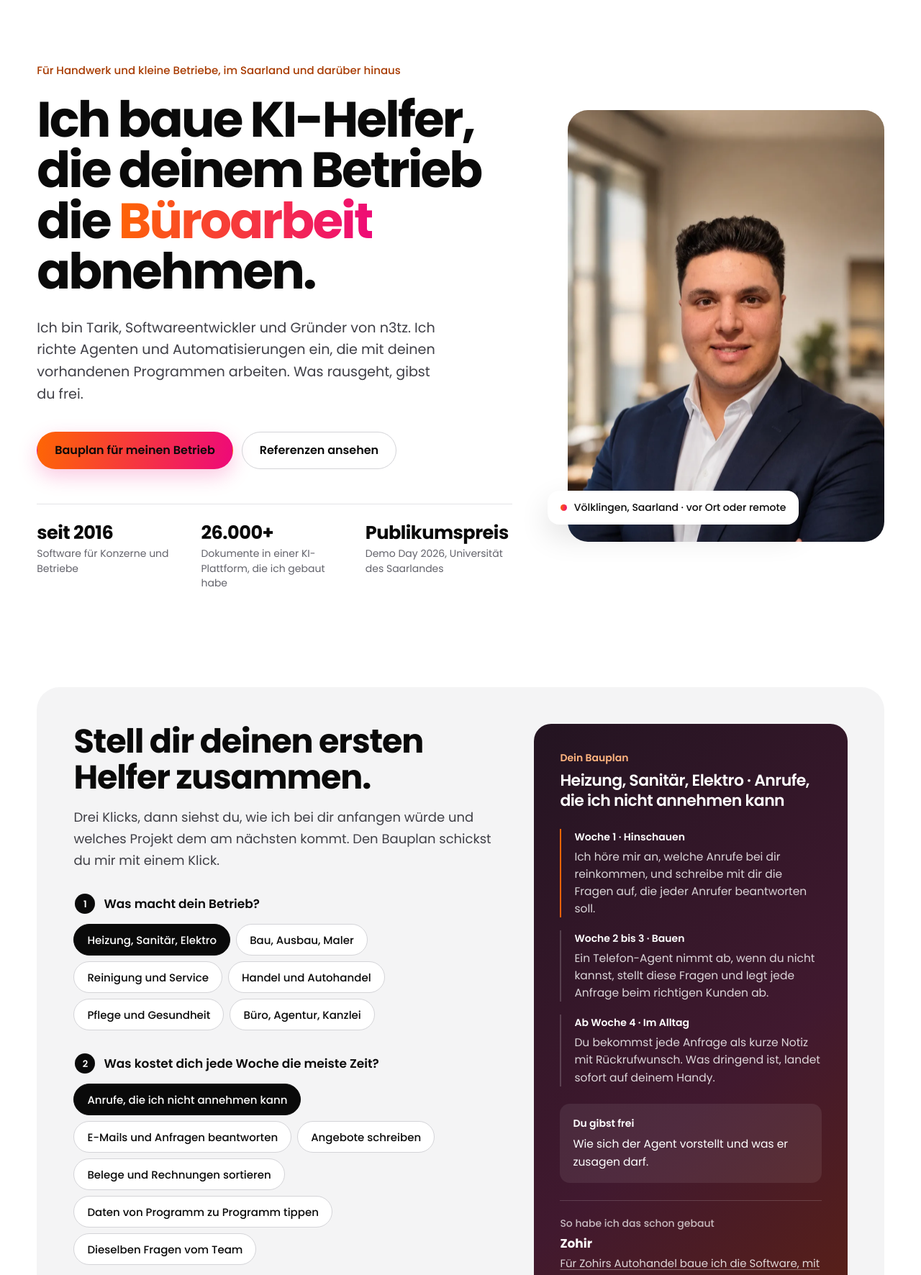
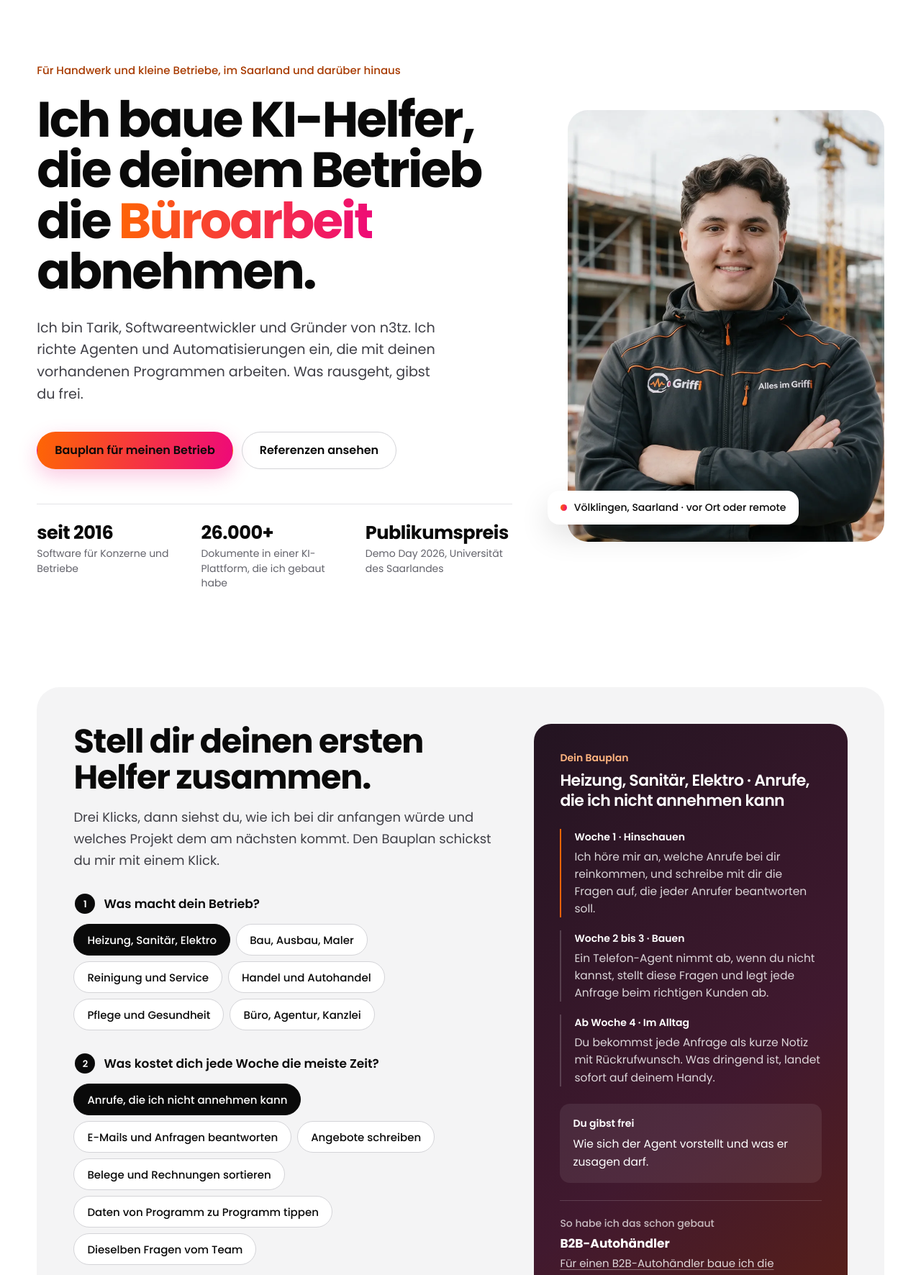
Before and after one commit to tarikermis/tarikermis.com, an Astro site: page / in a window 1280 px wide. Shown: the part 63-1835 px from the top of the page at 72% size. Built offline with nearby package versions, Linux system fonts and the light colour scheme; Astro itself is replaced by a stand-in of ours.

Commit message:
Use the Griffi-site portrait and anonymise the car dealer case
Co-Authored-By: Claude Opus 5.5 <noreply@anthropic.com>

```diff
--- a/public/llms.txt
+++ b/public/llms.txt
@@ -20,7 +20,7 @@ vCard: https://tarikermis.com/contact.vcf
 
 ## Case studies
 
-- Zohir, B2B car trade: purchase bots, CarFleet vehicle tool, Griffi document archive
+- B2B car dealer (anonymised): purchase bots, CarFleet vehicle tool, Griffi document archive
 - Medivaro Pflege: website and care-box application flow into the billing portal
 - Michael Groß Meisterbetrieb (heating and plumbing): website
 - HaliAvrupa: Shopify shop build
--- a/src/components/PracticePage.astro
+++ b/src/components/PracticePage.astro
@@ -86,7 +86,7 @@ const mailFallback = `mailto:${profile.email}?subject=${encodeURIComponent(p.mai
         </dl>
       </div>
       <figure class="pp-hero__portrait">
-        <img src="/assets/tarik-office-2026.webp" alt={c.hero.portraitAlt} width="880" height="1531" fetchpriority="high" />
+        <img src="/assets/tarik-2026-10.webp" alt={c.hero.portraitAlt} width="960" height="1200" fetchpriority="high" />
         <figcaption>
           <span class="pp-dot" aria-hidden="true"></span>
           {c.hero.place}
@@ -320,7 +320,7 @@ const mailFallback = `mailto:${profile.email}?subject=${encodeURIComponent(p.mai
 
     <section id="kontakt" class="pp-contact pp-wrap" aria-labelledby="contact-title">
       <div class="pp-contact__card">
-        <img class="pp-contact__face" src="/assets/tarik-office-2026.webp" alt="" width="880" height="1531" loading="lazy" />
+        <img class="pp-contact__face" src="/assets/tarik-2026-10.webp" alt="" width="960" height="1200" loading="lazy" />
         <div class="pp-contact__copy">
           <h2 id="contact-title">{c.contact.title}</h2>
           <p>{c.contact.text}</p>
--- a/src/data/practice.ts
+++ b/src/data/practice.ts
@@ -108,8 +108,8 @@ export type Copy = {
   footer: { legal: string; n3tz: string; rights: string };
 };
 
-const portraitAltDe = 'Tarik Ermis im Büro, dunkelblaues Sakko, Arme verschränkt';
-const portraitAltEn = 'Tarik Ermis in the office, navy blazer, arms crossed';
+const portraitAltDe = 'Tarik Ermis in Griffi-Jacke vor einer Baustelle, Arme verschränkt';
+const portraitAltEn = 'Tarik Ermis in a Griffi jacket in front of a building site, arms crossed';
 
 export const plannerMatrix: Record<string, { de: string[]; en: string[]; approve: { de: string; en: string }; caseId: string }> = {
   calls: {
@@ -124,7 +124,7 @@ export const plannerMatrix: Record<string, { de: string[]; en: string[]; approve
       'You get every enquiry as a short note with a callback request. Urgent ones reach your phone right away.',
     ],
     approve: { de: 'Wie sich der Agent vorstellt und was er zusagen darf.', en: 'How the agent introduces itself and what it may promise.' },
-    caseId: 'zohir',
+    caseId: 'autohandel',
   },
   mail: {
     de: [
@@ -200,13 +200,13 @@ export const plannerMatrix: Record<string, { de: string[]; en: string[]; approve
 
 const casesDe: Case[] = [
   {
-    id: 'zohir',
-    client: 'Zohir',
-    sector: 'B2B-Autohandel',
+    id: 'autohandel',
+    client: 'B2B-Autohändler',
+    sector: 'Fahrzeugeinkauf und Weiterverkauf an Händler',
     kind: 'Kunde seit 2025',
     stages: ['Einkauf', 'Abwicklung', 'Ablage'],
-    title: 'Für Zohirs Autohandel baue ich die Software, mit der er Fahrzeuge einkauft und abwickelt.',
-    problem: 'Zohir kauft Fahrzeuge auf den Verkaufsplattformen großer Leasinggesellschaften und verkauft sie an Händler weiter. Gute Fahrzeuge sind dort in Sekunden weg, und jedes gekaufte Auto zieht Papierkram, Fristen und Abstimmung nach sich.',
+    title: 'Für einen B2B-Autohändler baue ich die Software, mit der er Fahrzeuge einkauft und abwickelt.',
+    problem: 'Der Händler kauft Fahrzeuge auf den Verkaufsplattformen großer Leasinggesellschaften und verkauft sie an Händler weiter. Gute Fahrzeuge sind dort in Sekunden weg, und jedes gekaufte Auto zieht Papierkram, Fristen und Abstimmung nach sich.',
     built: [
       'Einkaufs-Bots, die zur Verkaufsöffnung nach seinen Regeln kaufen. Jede Änderung testen wir gemeinsam im echten Kauf.',
       'CarFleet, ein eigenes Werkzeug, in dem jedes Fahrzeug vom Kauf bis zur Übergabe geführt wird. Es hat seine Planner-Listen ersetzt.',
@@ -291,13 +291,13 @@ const casesDe: Case[] = [
 
 const casesEn: Case[] = [
   {
-    id: 'zohir',
-    client: 'Zohir',
-    sector: 'B2B car trade',
+    id: 'autohandel',
+    client: 'B2B car dealer',
+    sector: 'Buying vehicles and reselling them to dealers',
     kind: 'Client since 2025',
     stages: ['Buying', 'Processing', 'Filing'],
-    title: 'For Zohir’s car trading business I build the software he uses to buy and process vehicles.',
-    problem: 'Zohir buys vehicles on the sales platforms of large leasing companies and sells them on to dealers. Good cars are gone within seconds, and every purchase brings paperwork, deadlines and coordination.',
+    title: 'For a B2B car dealer I build the software he uses to buy and process vehicles.',
+    problem: 'The dealer buys vehicles on the sales platforms of large leasing companies and sells them on to dealers. Good cars are gone within seconds, and every purchase brings paperwork, deadlines and coordination.',
     built: [
       'Purchase bots that buy by his rules the moment a sale opens. We test every change together in a real purchase.',
       'CarFleet, a dedicated tool that tracks each vehicle from purchase to handover. It replaced his Planner lists.',
--- a/src/layouts/BaseLayout.astro
+++ b/src/layouts/BaseLayout.astro
@@ -33,7 +33,7 @@ const pageSchema = profilePage ? {
     '@type': 'Person',
     name: 'Tarik Ermis',
     url: 'https://tarikermis.com',
-    image: 'https://tarikermis.com/assets/tarik-office-2026.webp',
+    image: 'https://tarikermis.com/assets/tarik-2026-10.webp',
     jobTitle: 'Freelance AI engineer for trades and small businesses, founder of n3tz',
     worksFor: { '@type': 'Organization', name: 'n3tz', url: 'https://n3tz.ai' },
     address: {
--- a/src/styles/practice.css
+++ b/src/styles/practice.css
@@ -280,7 +280,7 @@
   aspect-ratio: 11 / 15;
   border-radius: 28px;
   object-fit: cover;
-  object-position: 50% 12%;
+  object-position: 50% 20%;
 }
 
 .pp-hero__portrait figcaption {
@@ -1088,7 +1088,7 @@
   height: 200px;
   border-radius: 50%;
   object-fit: cover;
-  object-position: 50% 14%;
+  object-position: 50% 18%;
 }
 
 .pp-contact__copy {
```
Also changed, not shown: design/og-card.html (+1 -1 lines), public/assets/tarik-2026-10.webp (added), public/assets/tarik-office-2026.webp (deleted).
